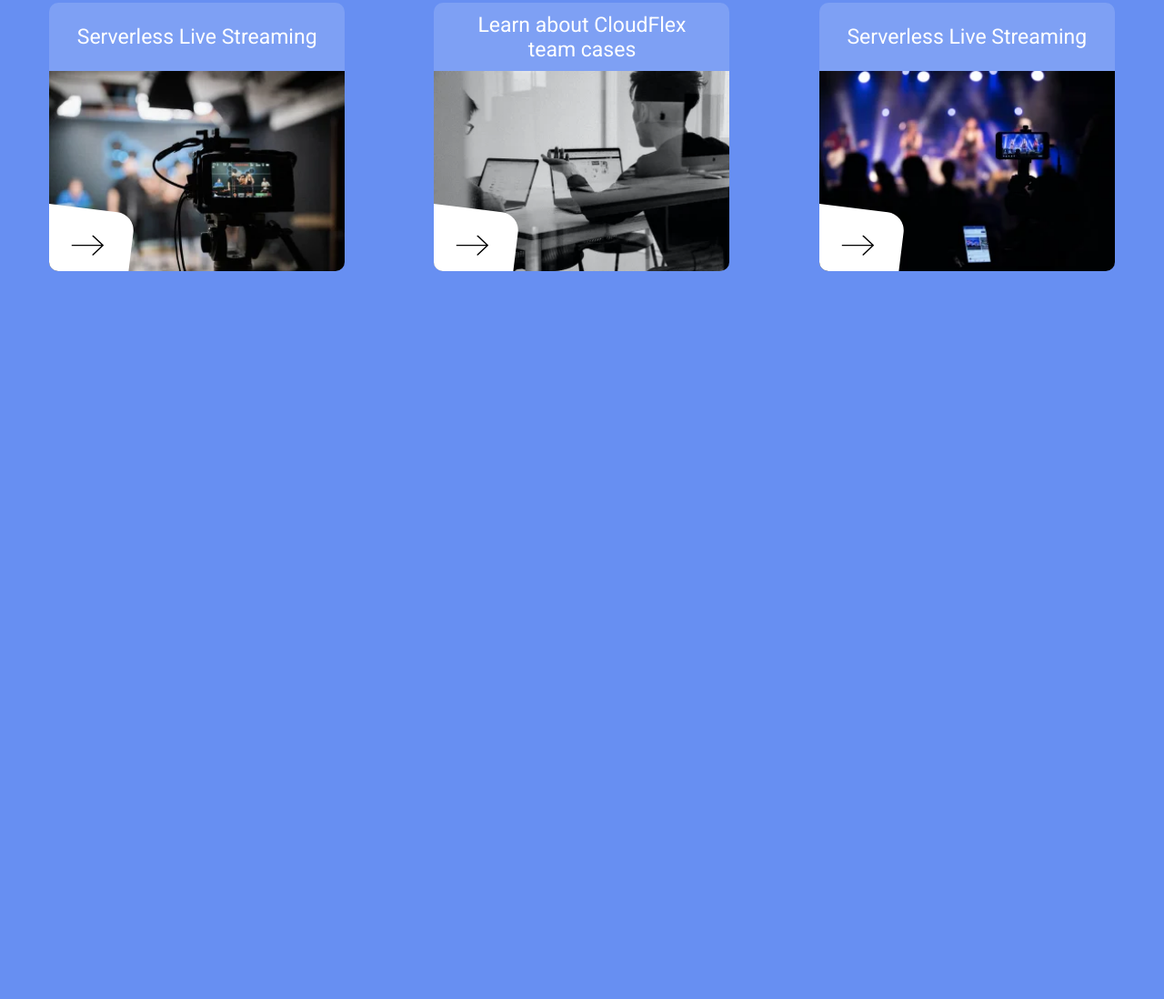
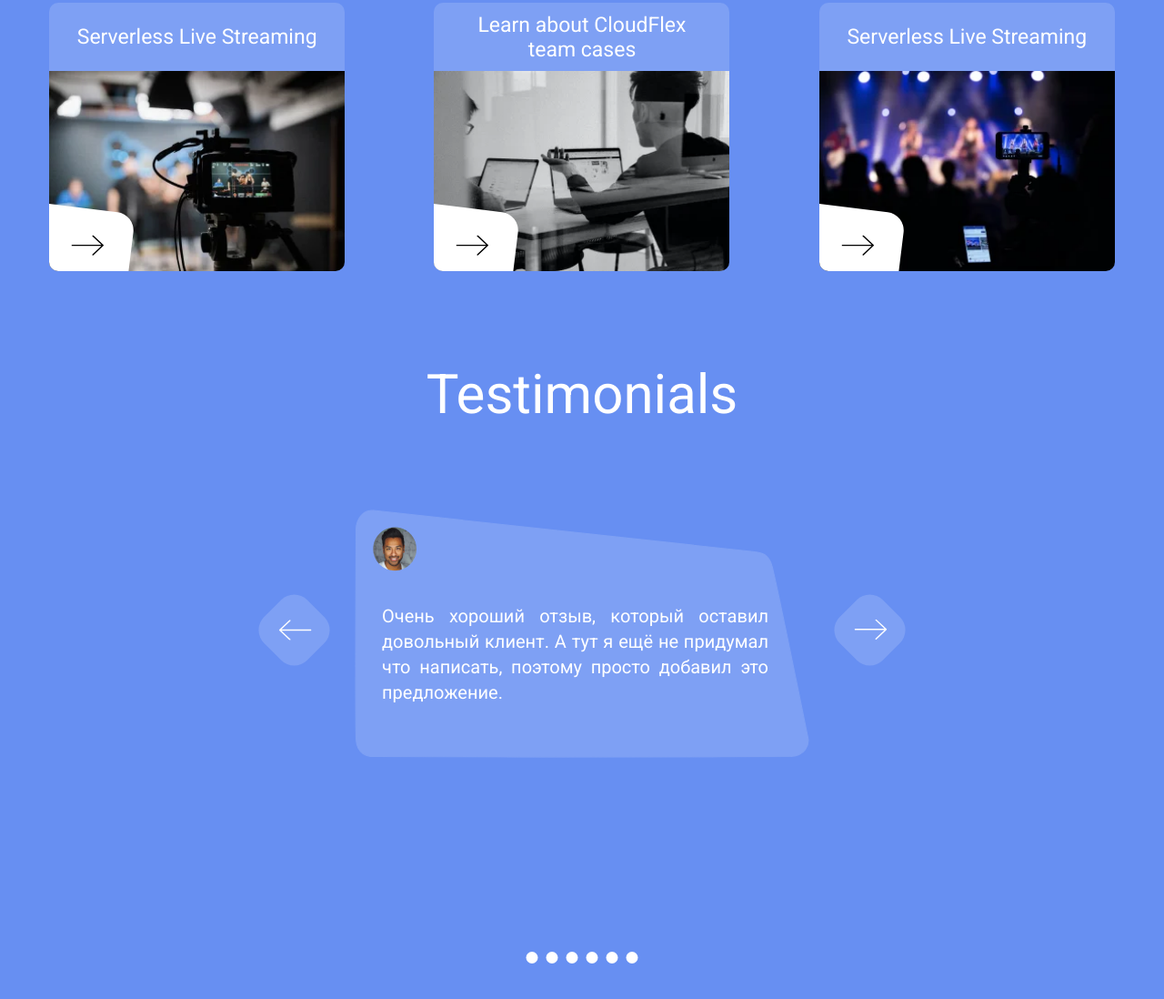
Before and after one commit to Pavel-dro1d/landing-live-streaming, a website: page index.html in a window 1280 px wide. Shown: the part 4176-5274 px from the top of the page at 91% size. Before the commit the page ends 4654 px from the top, so only its background shows below. Drawn offline with nearby package versions, Linux system fonts and the light colour scheme; files that its build step writes are made by us from their sources.

Commit message:
testimonials section

```diff
--- a/index.html
+++ b/index.html
@@ -24,10 +24,10 @@
 
           <div class="nav__links">
             <ul class="nav__links-list list" aria-label="header nav links">
-              <li class="list item" aria-label="first link">
+              <li class="list item">
                 <a href="#" class="list__item-link">about</a>
               </li>
-              <li class="list item" aria-label="second link">
+              <li class="list item">
                 <a href="#" class="list__item-link">contact</a>
               </li>
             </ul>
@@ -218,7 +218,6 @@
           <div class="experience">
             <h2 class="experience__title">Our experience</h2>
             <div class="experience__cards-wrapper">
-
               <figure class="img-card">
                 <h3 class="img-card__title">Serverless Live Streaming</h3>
                 <img
@@ -227,10 +226,7 @@
                   class="img-card__preview"
                 />
                 <button class="img-card__btn">
-                  <svg
-                    class="img-card__btn-icon"
-                    aria-label="arrow icon"
-                  >
+                  <svg class="img-card__btn-icon" aria-label="arrow icon">
                     <use href="assets/sprites.svg#arrow-icon"></use>
                   </svg>
                 </button>
@@ -247,10 +243,7 @@
                   class="img-card__preview"
                 />
                 <button class="img-card__btn">
-                  <svg
-                    class="img-card__btn-icon"
-                    aria-label="arrow icon"
-                  >
+                  <svg class="img-card__btn-icon" aria-label="arrow icon">
                     <use href="assets/sprites.svg#arrow-icon"></use>
                   </svg>
                 </button>
@@ -264,10 +257,7 @@
                   class="img-card__preview"
                 />
                 <button class="img-card__btn">
-                  <svg
-                    class="img-card__btn-icon"
-                    aria-label="arrow icon"
-                  >
+                  <svg class="img-card__btn-icon" aria-label="arrow icon">
                     <use href="assets/sprites.svg#arrow-icon"></use>
                   </svg>
                 </button>
@@ -276,6 +266,51 @@
           </div>
         </div>
       </section>
+
+      <section class="testimonials-section" aria-label="testimonials section">
+        <div class="container">
+          <div class="testimonials">
+            <h2 class="testimonials__title">Testimonials</h2>
+            <div class="testimonials__slider slider">
+              <figure class="wave-card">
+                <img src="assets/img/avatar_alpha.png" alt="" class="wave-card__avatar" />
+
+                <blockquote
+                  class="wave-card__quote"
+                  cite="https://happyclient.com"
+                >
+                  <p>
+                    Очень хороший отзыв, который оставил довольный клиент. А тут
+                    я ещё не придумал что написать, поэтому просто добавил это
+                    предложение.
+                  </p>
+                </blockquote>
+              </figure>
+
+              <button class="slider__left-btn">
+                <svg class="slider__left-btn-icon" aria-label="arrow icon">
+                  <use href="assets/sprites.svg#arrow-icon"></use>
+                </svg>
+              </button>
+
+              <button class="slider__right-btn">
+                <svg class="slider__right-btn-icon" aria-label="arrow icon">
+                  <use href="assets/sprites.svg#arrow-icon"></use>
+                </svg>
+              </button>
+
+              <div class="slider__points">
+                <div class="slider__points-item"></div>
+                <div class="slider__points-item"></div>
+                <div class="slider__points-item"></div>
+                <div class="slider__points-item"></div>
+                <div class="slider__points-item"></div>
+                <div class="slider__points-item"></div>
+              </div>
+            </div>
+          </div>
+        </div>
+      </section>
     </main>
   </body>
 </html>
--- a/styles/_basic.scss
+++ b/styles/_basic.scss
@@ -25,7 +25,7 @@ a {
  color: unset;
 }
 
-figure {
+figure, blockquote {
     margin: 0;
 }
 
--- a/styles/_cards.scss
+++ b/styles/_cards.scss
@@ -119,3 +119,35 @@
         width: 300px;
     }
 }
+
+.wave-card {
+    width: 500px;
+    height: 275px;
+    background: url("../assets/wave_card_bg.svg") center/contain no-repeat;
+    @include m.d-flex(start, start, nowrap, column, 0, 35px);
+
+    &__avatar {
+        margin: 20px 0  0 20px;
+    }
+
+    &__quote {
+        @include m.font(20px, 400, v.$color_white);
+        margin: 0 45px 0 30px;
+        line-height: 1.4;
+        text-align: justify;
+    }
+
+    @media (max-width:v.$media_md) {
+        width: 330px;
+        row-gap: 15px;
+        background: url("../assets/wave_card_bg.svg") 50% 0/contain no-repeat;
+
+        &__quote {
+            @include m.font(13px, 400, v.$color_white);
+            // margin: 0 45px 0 30px;
+            // line-height: 1.4;
+            text-align: justify;
+        }
+
+    }
+}
--- a/styles/_experience.scss
+++ b/styles/_experience.scss
@@ -2,7 +2,7 @@
 @use "mixins" as m;
 
 .experience {
-    padding: 180px 0;
+    padding: 180px 0 0 0;
     margin: 0 auto;
     text-align: center;
     @include m.d-flex(start, center, nowrap, column, 0, 90px);
@@ -19,6 +19,5 @@
         @include m.d-flex(space-around, center, wrap, row, 20px, 55px);
         width: 100%;
         padding: 0 15px;
-
     }
 }
--- a/styles/_importer.scss
+++ b/styles/_importer.scss
@@ -5,3 +5,4 @@
 @forward "work";
 @forward "about";
 @forward "experience";
+@forward "testimonials";
--- /dev/null
+++ b/styles/_testimonials.scss
@@ -0,0 +1,117 @@
+@use "variables" as v;
+@use "mixins" as m;
+@use "sass:color";
+
+%slider-button {
+    width: 67px;
+    height: 67px;
+    border: none;
+    border-radius: 20px;
+    background-color: color.adjust(v.$color_white, $alpha: -0.85);
+    rotate: z 45deg;
+}
+
+.testimonials {
+    padding: 100px 0 100px 0;
+    margin: 0 auto;
+    @include m.d-flex(start, center, nowrap, column, 0, 90px);
+
+    &__title {
+        @include m.font(60px, 400, v.$color_white);
+
+        @media(max-width:v.$media_md) {
+            font-size: 35px;
+        }
+    }
+
+    .slider {
+        position: relative;
+        height: 500px;
+
+        &__left-btn {
+            @extend %slider-button;
+            @include m.position(absolute, 1, -1, top, left, 100px, -100px);
+
+            &-icon {
+                width: 36px;
+                height: 23px;
+                fill: v.$color_white;
+                rotate: z 135deg;
+            }
+        }
+
+        &__right-btn {
+            @extend %slider-button;
+            @include m.position(absolute, 1, -1, top, right, 100px, -100px);
+
+            &-icon {
+                width: 36px;
+                height: 23px;
+                fill: v.$color_white;
+                rotate: z -45deg;
+            }
+        }
+
+        &__left-btn:hover,
+        &__right-btn:hover {
+            cursor: pointer;
+            box-shadow: inset 0 0 15px 3px rgba(0,0,0,.15);
+
+            .slider__left-btn-icon,
+            .slider__right-btn-icon {
+                fill: v.$color_black;
+            }
+        }
+
+        &__points {
+            @include m.position(absolute, 1, -1, bottom, left, 0, 50%);
+            @include m.d-flex(start, center, nowrap, row, 9px, 0);
+            translate: -50% 0;
+
+            &-item {
+                width: 13px;
+                height: 13px;
+                border-radius: 50%;
+                background-color: v.$color_white;
+
+                &:hover {
+                    cursor: pointer;
+                    scale: .7;
+                    background-color: v.$color_grey;
+                }
+            }
+        }
+
+        @media (max-width: v.$media_md) {
+            height: 300px;
+
+            &__left-btn {
+                top: unset;
+                bottom: 20px;
+                left: 0;
+            }
+
+            &__right-btn {
+                top: unset;
+                bottom: 20px;
+                right: 0;
+            }
+
+            &__points {
+                bottom: 45px;
+            }
+        }
+
+        @media (max-width: v.$media_min) {
+            &__left-btn {
+
+                left: 10px;
+            }
+
+            &__right-btn {
+
+                right: 10px;
+            }
+        }
+    }
+}
--- a/styles/_variables.scss
+++ b/styles/_variables.scss
@@ -2,6 +2,7 @@
 $color_blue:#678ff2;
 $color_white:#fff;
 $color_black:#000;
+$color_grey:#b4b4b4;
 
  $media_xxl: 1400px;
  $media_xl: 1200px;
```
